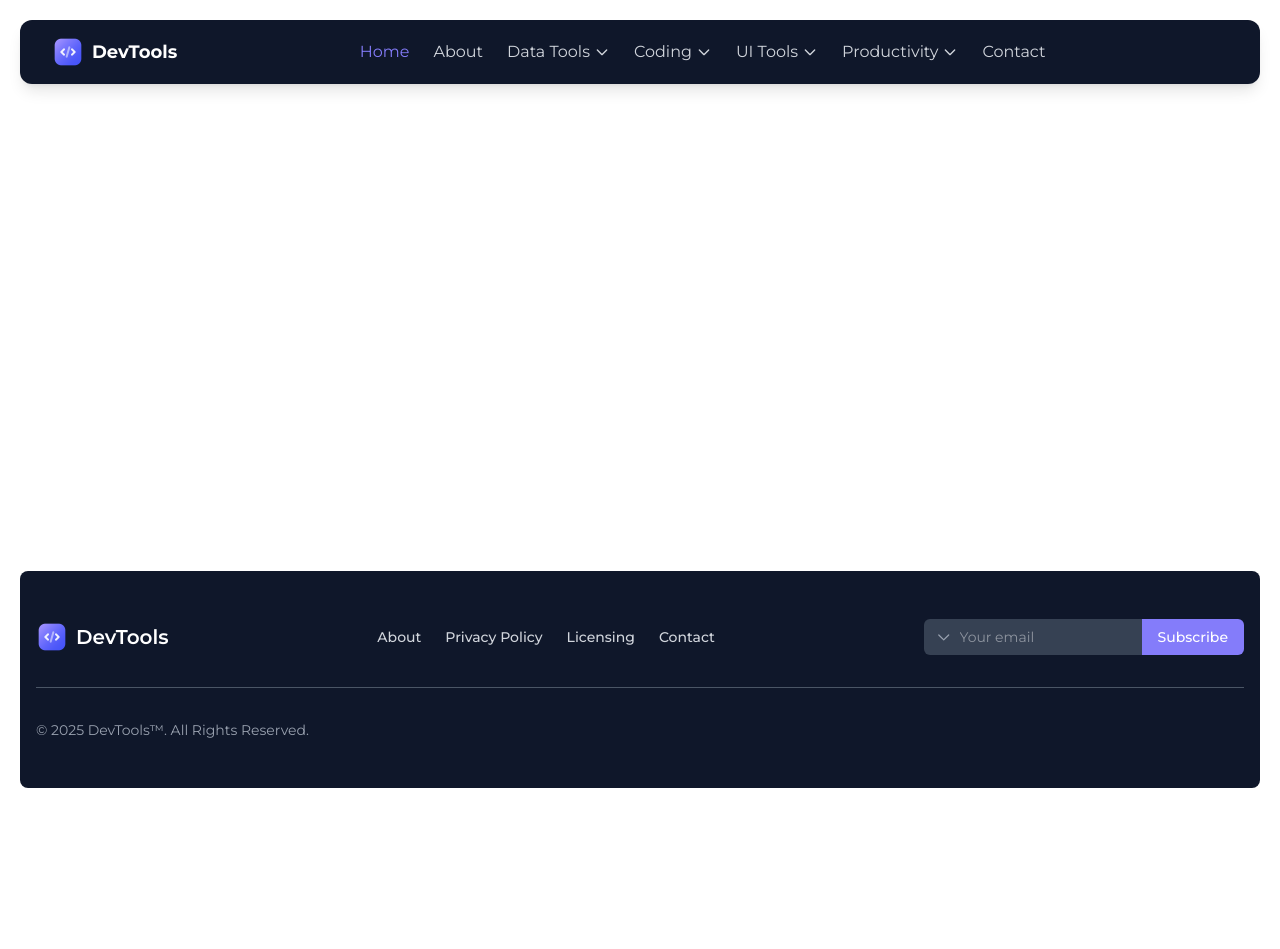
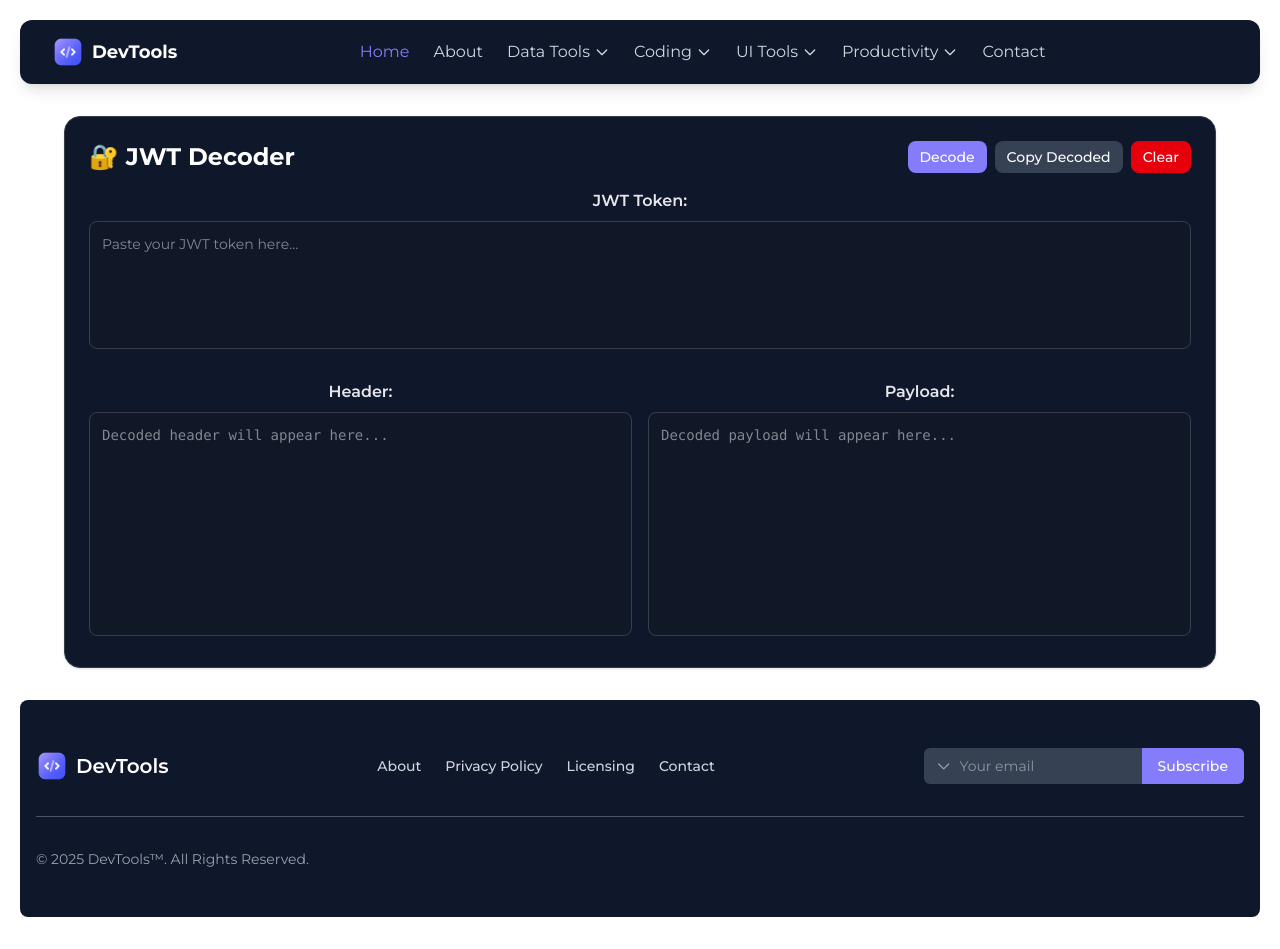
Before and after one commit to ashikulislamm/DevToolsBox, a React (Vite) app: page /DevToolsBox/tools/jwt in a window 1280 px wide. Before the commit the page ends 820 px from the top, so only its background shows below. Built offline with nearby package versions, Linux system fonts and the light colour scheme.

Commit message:
JWT Decoder Added

```diff
--- a/package.json
+++ b/package.json
@@ -16,6 +16,7 @@
     "@tailwindcss/vite": "^4.1.13",
     "flowbite": "^3.1.2",
     "js-base64": "^3.7.8",
+    "jwt-decode": "^4.0.0",
     "react": "^19.1.1",
     "react-dom": "^19.1.1",
     "react-icons": "^5.5.0",
--- a/src/App.jsx
+++ b/src/App.jsx
@@ -9,6 +9,7 @@ import JsonFormatter from "./pages/tools/JsonFormatter.jsx";
 import Base64Tool from "./pages/tools/Base64Tool.jsx";
 import UuidTool from "./pages/tools/UuidTool.jsx";
 import RegexTester from "./pages/tools/RegexTester.jsx";
+import JwtDecoder from "./pages/tools/JwtDecoder.jsx";
 import About from "./pages/About.jsx";
 function App() {
   const [count, setCount] = useState(0);
@@ -24,6 +25,7 @@ function App() {
             <Route path="/DevToolsBox/tools/base64" element={<Base64Tool />} />
             <Route path="/DevToolsBox/tools/uuid" element={<UuidTool />} />
             <Route path="/DevToolsBox/tools/regex" element={<RegexTester />} />
+            <Route path="/DevToolsBox/tools/jwt" element={<JwtDecoder />} />
             <Route path="/DevToolsBox/about" element={<About />} />
             <Route path="/DevToolsBox/contact" element={<Contact />} />
           </Routes>
--- a/src/components/ProductCard.jsx
+++ b/src/components/ProductCard.jsx
@@ -1,4 +1,5 @@
 import React from "react";
+import { Link } from "react-router-dom";
 import { FaShoppingCart, FaRegHeart, FaArrowRight } from "react-icons/fa";
 import P1 from "../assets/Format.png";
 
@@ -7,11 +8,7 @@ export const ProductCard = ({ image, title, link, category }) => {
     <div className="bg-[var(--primary-color)] text-white rounded-lg shadow-md overflow-hidden w-72 hover:scale-105 transition-transform p-4">
       {/* Image */}
       <div className="relative">
-        <img
-          src={P1}
-          alt={title}
-          className="w-full h-30 object-contain"
-        />
+        <img src={P1} alt={title} className="w-full h-30 object-contain" />
         {/* Icons */}
         <div className="absolute top-2 right-2 flex flex-col gap-2">
           <button className="p-1 bg-gray-700 rounded-full hover:bg-gray-600">
@@ -35,13 +32,13 @@ export const ProductCard = ({ image, title, link, category }) => {
 
         {/* Price & Button */}
         <div className="flex items-center justify-center gap-4 mt-4">
-          <a
-            href={link}
+          <Link
+            to={link}
             className="flex items-center gap-2 bg-[var(--accent-color)] hover:bg-[var(--accent-color)]/80 text-white px-4 py-2 text-sm font-medium rounded-md transition-colors group"
           >
             Try Now
             <FaArrowRight className="transition-transform duration-300 group-hover:translate-x-1" />
-          </a>
+          </Link>
         </div>
       </div>
     </div>
--- /dev/null
+++ b/src/pages/tools/JwtDecoder.jsx
@@ -0,0 +1,296 @@
+import { useState, useEffect } from "react";
+import { jwtDecode } from "jwt-decode";
+
+export default function JwtDecoder() {
+  const [token, setToken] = useState("");
+  const [decodedHeader, setDecodedHeader] = useState(null);
+  const [decodedPayload, setDecodedPayload] = useState(null);
+  const [error, setError] = useState("");
+  const [notifications, setNotifications] = useState([]);
+
+  // Notification functions
+  const showNotification = (message, type = "success") => {
+    const id = Date.now();
+    const newNotification = { id, message, type };
+    setNotifications((prev) => [...prev, newNotification]);
+
+    // Auto remove after 3 seconds
+    setTimeout(() => {
+      removeNotification(id);
+    }, 3000);
+  };
+
+  const removeNotification = (id) => {
+    setNotifications((prev) =>
+      prev.filter((notification) => notification.id !== id)
+    );
+  };
+
+  const decodeToken = () => {
+    try {
+      setError("");
+      if (!token.trim()) {
+        setError("Please enter a valid JWT token!");
+        return;
+      }
+
+      // JWTs have 3 parts separated by dots
+      const parts = token.split(".");
+      if (parts.length !== 3) {
+        setError(
+          "Invalid JWT format. A JWT must have 3 parts separated by '.'"
+        );
+        setDecodedHeader(null);
+        setDecodedPayload(null);
+        return;
+      }
+
+      // Decode header & payload
+      const header = JSON.parse(atob(parts[0]));
+      const payload = jwtDecode(token);
+
+      setDecodedHeader(header);
+      setDecodedPayload(payload);
+    } catch (e) {
+      setDecodedHeader(null);
+      setDecodedPayload(null);
+      setError("❌ Failed to decode JWT: " + e.message);
+    }
+  };
+
+  const clearAll = () => {
+    setToken("");
+    setDecodedHeader(null);
+    setDecodedPayload(null);
+    setError("");
+  };
+
+  const copyDecoded = async () => {
+    if (!decodedHeader || !decodedPayload) {
+      showNotification(
+        "No decoded JWT to copy! Please decode a token first.",
+        "error"
+      );
+      return;
+    }
+
+    try {
+      const copyData = {
+        header: decodedHeader,
+        payload: decodedPayload,
+      };
+      await navigator.clipboard.writeText(JSON.stringify(copyData, null, 2));
+      showNotification(
+        "📋 Decoded JWT copied to clipboard successfully!",
+        "success"
+      );
+    } catch (err) {
+      showNotification("❌ Failed to copy JWT to clipboard", "error");
+    }
+  };
+
+  // Toast Notification Component
+  const ToastNotification = ({ notification, onRemove }) => {
+    const { id, message, type } = notification;
+    const [isVisible, setIsVisible] = useState(false);
+
+    useEffect(() => {
+      // Trigger animation on mount
+      setTimeout(() => setIsVisible(true), 10);
+    }, []);
+
+    const getIcon = () => {
+      switch (type) {
+        case "success":
+          return (
+            <svg
+              className="w-5 h-5 text-green-400"
+              fill="currentColor"
+              viewBox="0 0 20 20"
+            >
+              <path
+                fillRule="evenodd"
+                d="M10 18a8 8 0 100-16 8 8 0 000 16zm3.707-9.293a1 1 0 00-1.414-1.414L9 10.586 7.707 9.293a1 1 0 00-1.414 1.414l2 2a1 1 0 001.414 0l4-4z"
+                clipRule="evenodd"
+              />
+            </svg>
+          );
+        case "error":
+          return (
+            <svg
+              className="w-5 h-5 text-red-400"
+              fill="currentColor"
+              viewBox="0 0 20 20"
+            >
+              <path
+                fillRule="evenodd"
+                d="M10 18a8 8 0 100-16 8 8 0 000 16zM8.707 7.293a1 1 0 00-1.414 1.414L8.586 10l-1.293 1.293a1 1 0 101.414 1.414L10 11.414l1.293 1.293a1 1 0 001.414-1.414L11.414 10l1.293-1.293a1 1 0 00-1.414-1.414L10 8.586 8.707 7.293z"
+                clipRule="evenodd"
+              />
+            </svg>
+          );
+        default:
+          return (
+            <svg
+              className="w-5 h-5 text-blue-400"
+              fill="currentColor"
+              viewBox="0 0 20 20"
+            >
+              <path
+                fillRule="evenodd"
+                d="M18 10a8 8 0 11-16 0 8 8 0 0116 0zm-7-4a1 1 0 11-2 0 1 1 0 012 0zM9 9a1 1 0 000 2v3a1 1 0 001 1h1a1 1 0 100-2v-3a1 1 0 00-1-1H9z"
+                clipRule="evenodd"
+              />
+            </svg>
+          );
+      }
+    };
+
+    const getBgColor = () => {
+      switch (type) {
+        case "success":
+          return "bg-green-50 border-green-200";
+        case "error":
+          return "bg-red-50 border-red-200";
+        default:
+          return "bg-blue-50 border-blue-200";
+      }
+    };
+
+    const getTextColor = () => {
+      switch (type) {
+        case "success":
+          return "text-green-800";
+        case "error":
+          return "text-red-800";
+        default:
+          return "text-blue-800";
+      }
+    };
+
+    return (
+      <div
+        className={`flex items-start p-4 mb-3 rounded-lg border ${getBgColor()} ${getTextColor()} transform transition-all duration-300 ease-in-out shadow-lg`}
+        style={{
+          transform: isVisible ? "translateX(0)" : "translateX(100%)",
+          opacity: isVisible ? 1 : 0,
+        }}
+      >
+        <div className="flex-shrink-0 mt-0.5">{getIcon()}</div>
+        <div className="ml-3 text-sm font-medium flex-1 min-w-0">{message}</div>
+        <button
+          onClick={() => onRemove(id)}
+          className={`ml-3 flex-shrink-0 rounded-lg p-1 inline-flex items-center justify-center h-6 w-6 ${getTextColor()} hover:bg-white hover:bg-opacity-30 focus:ring-2 focus:ring-gray-300 focus:outline-none transition-colors`}
+        >
+          <svg className="w-4 h-4" fill="currentColor" viewBox="0 0 20 20">
+            <path
+              fillRule="evenodd"
+              d="M4.293 4.293a1 1 0 011.414 0L10 8.586l4.293-4.293a1 1 0 111.414 1.414L11.414 10l4.293 4.293a1 1 0 01-1.414 1.414L10 11.414l-4.293 4.293a1 1 0 01-1.414-1.414L8.586 10 4.293 5.707a1 1 0 010-1.414z"
+              clipRule="evenodd"
+            />
+          </svg>
+        </button>
+      </div>
+    );
+  };
+
+  return (
+    <div
+      className="w-full max-w-6xl mx-auto mt-8 mb-8 p-6 rounded-2xl shadow-sm border"
+      style={{
+        backgroundColor: "var(--primary-color)",
+        color: "#fff",
+        borderColor: "var(--secondary-color)",
+        fontFamily: "var(--font-family)",
+      }}
+    >
+      {/* Header */}
+      <div className="flex flex-col sm:flex-row sm:items-center sm:justify-between mb-4">
+        <h1 className="text-2xl font-bold text-white">🔐 JWT Decoder</h1>
+        <div className="flex flex-wrap gap-2 mt-3 sm:mt-0">
+          <button
+            onClick={decodeToken}
+            className="px-3 py-1.5 rounded-lg text-sm font-medium"
+            style={{ backgroundColor: "var(--accent-color)" }}
+          >
+            Decode
+          </button>
+          <button
+            onClick={copyDecoded}
+            className="px-3 py-1.5 rounded-lg text-sm font-medium bg-gray-700 hover:bg-gray-800"
+            disabled={!decodedPayload}
+          >
+            Copy Decoded
+          </button>
+          <button
+            onClick={clearAll}
+            className="px-3 py-1.5 rounded-lg text-sm font-medium bg-red-600 hover:bg-red-700"
+          >
+            Clear
+          </button>
+        </div>
+      </div>
+
+      {/* Input */}
+      <div>
+        <h3 className="font-semibold mb-2 text-gray-200">JWT Token:</h3>
+        <textarea
+          value={token}
+          onChange={(e) => setToken(e.target.value)}
+          className="w-full h-32 p-3 border rounded-lg font-mono text-sm bg-gray-900 text-gray-100 outline-none focus:ring-2 resize-none custom-scrollbar"
+          style={{
+            borderColor: "var(--secondary-color)",
+            fontFamily: "var(--font-family)",
+          }}
+          placeholder="Paste your JWT token here..."
+        />
+      </div>
+
+      {/* Output */}
+      <div className="grid md:grid-cols-2 gap-4 mt-6">
+        <div>
+          <h3 className="font-semibold mb-2 text-gray-200">Header:</h3>
+          <textarea
+            readOnly
+            value={decodedHeader ? JSON.stringify(decodedHeader, null, 2) : ""}
+            className="w-full h-56 p-3 border rounded-lg font-mono text-sm bg-gray-900 text-gray-100 resize-none custom-scrollbar"
+            style={{ borderColor: "var(--secondary-color)" }}
+            placeholder="Decoded header will appear here..."
+          />
+        </div>
+        <div>
+          <h3 className="font-semibold mb-2 text-gray-200">Payload:</h3>
+          <textarea
+            readOnly
+            value={
+              decodedPayload ? JSON.stringify(decodedPayload, null, 2) : ""
+            }
+            className="w-full h-56 p-3 border rounded-lg font-mono text-sm bg-gray-900 text-gray-100 resize-none custom-scrollbar"
+            style={{ borderColor: "var(--secondary-color)" }}
+            placeholder="Decoded payload will appear here..."
+          />
+        </div>
+      </div>
+
+      {/* Error Message */}
+      {error && (
+        <div className="mt-4 p-3 bg-red-700/30 border border-red-500 text-red-200 rounded-lg text-sm">
+          {error}
+        </div>
+      )}
+
+      {/* Toast Notifications Container */}
+      {notifications.length > 0 && (
+        <div className="fixed top-4 right-4 z-50 space-y-2 max-w-sm w-full">
+          {notifications.map((notification) => (
+            <ToastNotification
+              key={notification.id}
+              notification={notification}
+              onRemove={removeNotification}
+            />
+          ))}
+        </div>
+      )}
+    </div>
+  );
+}
--- a/vite.config.js
+++ b/vite.config.js
@@ -5,5 +5,5 @@ import tailwindcss from '@tailwindcss/vite'
 // https://vite.dev/config/
 export default defineConfig({
   plugins: [react() , tailwindcss()],
-  base: '/DevToolsBox/'
+  base: '/DevToolsBox'
 })
```
Also changed, not shown: src/pages/Home.jsx (+6 -6 lines), 1 other file (tests, documents, lock files or other folders).
